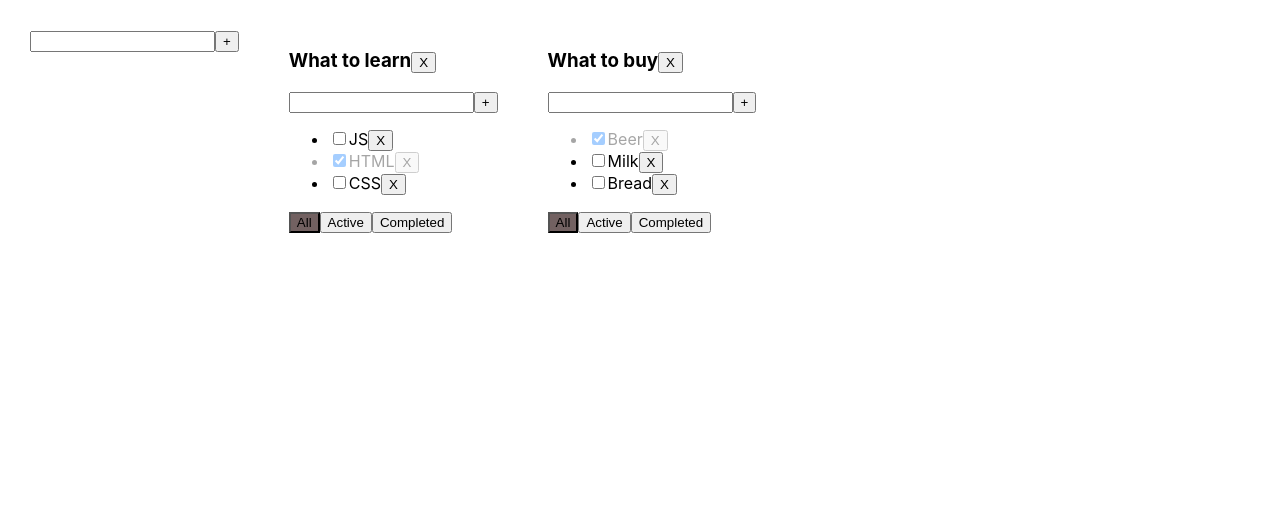
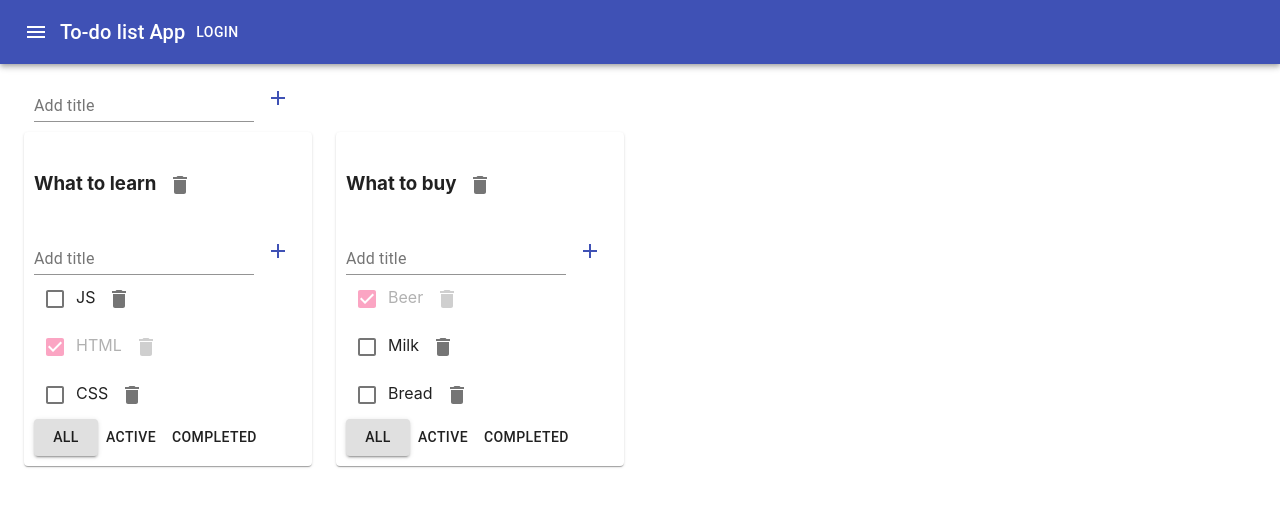
Before and after one commit to Lykke27/to-do-list, a React (Create React App) app: page / in a window 1280 px wide. Shown: the top 506 px of the page. Built offline with nearby package versions, Linux system fonts and the light colour scheme.

Commit message:
add Material-UI

```diff
--- a/package.json
+++ b/package.json
@@ -3,6 +3,8 @@
   "version": "0.1.0",
   "private": true,
   "dependencies": {
+    "@material-ui/core": "^4.11.3",
+    "@material-ui/icons": "^4.11.2",
     "@testing-library/jest-dom": "^4.2.4",
     "@testing-library/react": "^9.3.2",
     "@testing-library/user-event": "^7.1.2",
--- a/src/AddItemForm.tsx
+++ b/src/AddItemForm.tsx
@@ -1,4 +1,6 @@
 import React, {useState, KeyboardEvent, ChangeEvent} from 'react';
+import {IconButton, TextField} from "@material-ui/core";
+import {Add} from "@material-ui/icons";
 
 type AddItemFormPropsType = {
     addItem: (title: string) => void
@@ -29,17 +31,22 @@ export function AddItemForm(props: AddItemFormPropsType) {
     }
 
     return (
-        <>
         <div>
-                <input
+            <TextField
+                label={"Add title"}
                 value={title}
                 onChange={changeTitle}
                 onKeyPress={onKeyPressAddItem}
-                    className={error ? "error" : ""}
+                error={error}
+                helperText={error ? "Title is required" : ""}
             />
-                <button onClick={addItem}>+</button>
-                {error && <div className={"error-message"}>Title is required</div>}
+            <IconButton
+                onClick={addItem}
+                color={"primary"}
+            > <Add/>
+            </IconButton>
+
         </div>
-        </>
+
     )
 }
--- a/src/App.css
+++ b/src/App.css
@@ -1,11 +1,3 @@
-.App {
-  padding: 30px;
-  display: flex;
-}
-
-.App > div {
-  margin-right: 50px;
-}
 
 .is-done {
   opacity: 0.35;
@@ -15,11 +7,11 @@
   background-color: #726161;
 }
 
-.error {
-  border: 2px solid red;
-  outline: transparent;
-}
+/*.error {*/
+/*  border: 2px solid red;*/
+/*  outline: transparent;*/
+/*}*/
 
-.error-message {
-  color: red;
-}
+/*.error-message {*/
+/*  color: red;*/
+/*}*/
--- a/src/App.tsx
+++ b/src/App.tsx
@@ -3,6 +3,8 @@ import './App.css';
 import TodoList from "./TodoList";
 import {v1} from 'uuid';
 import {AddItemForm} from "./AddItemForm";
+import {AppBar, Button, Container, Grid, IconButton, Paper, TextField, Toolbar, Typography} from "@material-ui/core";
+import {Menu} from "@material-ui/icons"
 
 export type TaskType = {
     title: string
@@ -73,8 +75,6 @@ function App() {
     function changeTaskTitle(taskID: string, newTitle: string, todoListID: string) {
         const todoListTasks = tasks[todoListID]
         const task = todoListTasks.find(t => t.id === taskID)
-        //false -> undefined, null, 0, '', NaN
-        //true -> {}, []
         if (task) {
             task.title = newTitle
             setTasks({...tasks}) //складываем таски в объект
@@ -126,6 +126,8 @@ function App() {
         }
 
         return (
+            <Grid item>
+                <Paper style={{padding: "10px"}}>
                     <TodoList todoListID={tl.id}
                               title={tl.title}
                               tasks={tasksForTodolist}
@@ -138,14 +140,35 @@ function App() {
                               removeTodoList={removeTodoList}
                               changeTodolistTitle={changeTodolistTitle}
                     />
+                </Paper>
+            </Grid>
         )
     })
 
     return (
         <div className="App">
+            <AppBar position="static">
+                <Toolbar>
+                    <IconButton edge="start" color="inherit" aria-label="menu">
+                        <Menu/>
+                    </IconButton>
+                    <Typography variant="h6">
+                        To-do list App
+                    </Typography>
+                    <Button color="inherit">Login</Button>
+                </Toolbar>
+            </AppBar>
+
+            <Container fixed>
+                <Grid container style={{padding: "10px"}}>
                     <AddItemForm addItem={addTodoList}/>
+                </Grid>
+                <Grid container spacing={3}>
                     {todoListComponents}
+                </Grid>
+            </Container>
         </div>
+
     );
 }
 
--- a/src/EditableSpan.tsx
+++ b/src/EditableSpan.tsx
@@ -1,4 +1,5 @@
 import React, {useState, KeyboardEvent, ChangeEvent} from 'react';
+import {TextField} from "@material-ui/core";
 
 type EditableSpanPropsType = {
     title: string
@@ -15,14 +16,22 @@ export function EditableSpan(props: EditableSpanPropsType) {
         props.changeTitle(title)
     }
     const changeTitle = (e: ChangeEvent<HTMLInputElement>) => setTitle(e.currentTarget.value)
+    const onEnter = (e: KeyboardEvent) => {
+        if (e.key === "Enter") {
+            setEditMode(false)
+            props.changeTitle(title)
+        }
+    }
 
     return (
+
         editMode
-            ? <input
+            ? <TextField
                 value={title}
                 onChange={changeTitle}
                 onBlur={offEditMode}
                 autoFocus
+                onKeyPress={onEnter}
             />
             : <span onDoubleClick={onEditMode}>{props.title}</span>
 
--- a/src/TodoList.tsx
+++ b/src/TodoList.tsx
@@ -1,7 +1,9 @@
-import React, {useState, KeyboardEvent, ChangeEvent} from 'react';
+import React, {ChangeEvent} from 'react';
 import {FilterValuesType, TaskType} from "./App";
 import {AddItemForm} from "./AddItemForm";
 import {EditableSpan} from "./EditableSpan";
+import {Button, Checkbox, IconButton} from "@material-ui/core";
+import {Delete} from "@material-ui/icons";
 
 type TodoListPropsType = {
     todoListID: string
@@ -44,43 +46,51 @@ function TodoList(props: TodoListPropsType) {
         }
 
         return (
-            <li className={t.isDone ? "is-done" : ""}>
-                <input
-                    type="checkbox"
+            <div className={t.isDone ? "is-done" : ""}>
+                <Checkbox
                     checked={t.isDone}
                     onChange={changeTaskStatus}
                 />
                 <EditableSpan title={t.title} changeTitle={changeTaskTitle}/>
-                <button onClick={removeTask}> X</button>
-            </li>
+                <IconButton
+                    onClick={removeTask}
+                >
+                    <Delete/>
+                </IconButton>
+            </div>
         )
     })
 
     return (
         <div>
             <h3>
-                <EditableSpan title={props.title} changeTitle={changeTodoListTitle}></EditableSpan>
-                <button onClick={removeTodoList}>X</button>
+                <EditableSpan title={props.title} changeTitle={changeTodoListTitle}/>
+
+                <IconButton
+                    onClick={removeTodoList}>
+                    <Delete/>
+                </IconButton>
             </h3>
+
             <AddItemForm addItem={addTask}/>
-            <ul>
+            <div>
                 {tasks}
-            </ul>
+            </div>
             <div>
-                <button className={props.filter === "all" ? "active" : ""}
+                <Button variant={props.filter === "all" ? "contained" : "text"}
                         onClick={setAllFilter}>
                     All
-                </button>
+                </Button>
 
-                <button className={props.filter === "active" ? "active" : ""}
+                <Button variant={props.filter === "active" ? "contained" : "text"}
                         onClick={setActiveFilter}>
                     Active
-                </button>
+                </Button>
 
-                <button className={props.filter === "completed" ? "active" : ""}
+                <Button variant={props.filter === "completed" ? "contained" : "text"}
                         onClick={setCompletedFilter}>
                     Completed
-                </button>
+                </Button>
             </div>
         </div>
     )
```
Also changed, not shown: 1 other file (tests, documents, lock files or other folders). Lines whose indentation alone changed are shown as unchanged.
